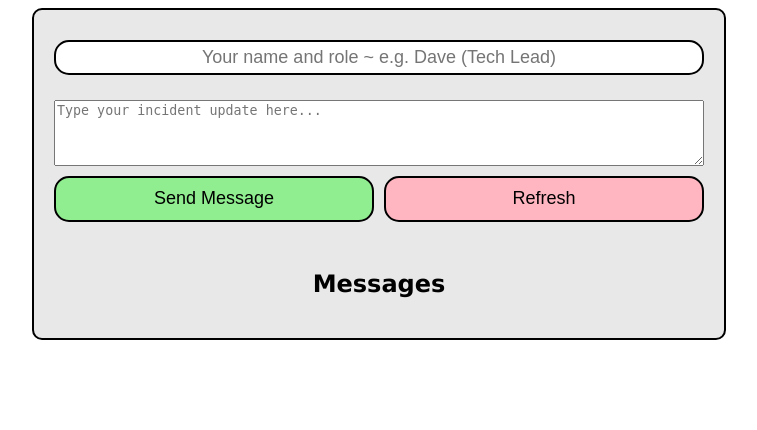
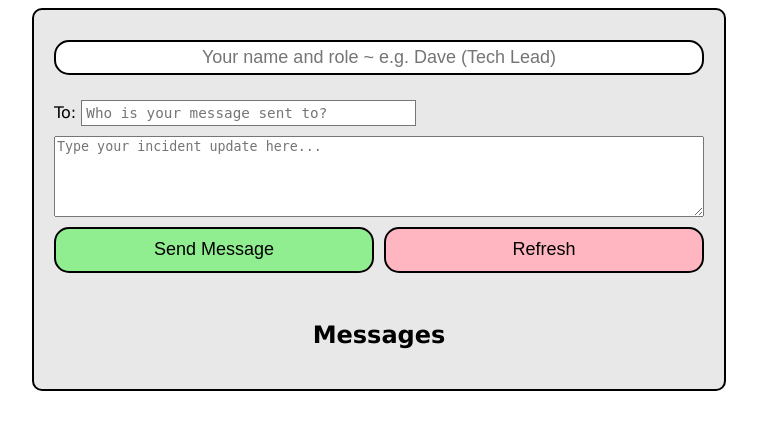
Before and after one commit to ingwaneorg/isigameko, a Flask app: template templates/team.html in a window 1280 px wide. Shown: the top 430 px of the page, without its empty margins (261-1018 px from the left). Run offline with Flask 3, Linux system fonts and the light colour scheme; the template is opened without the code that fills it, so the values that code supplies are empty.

Commit message:
Add a recipient to field

```diff
--- a/app.py
+++ b/app.py
@@ -114,6 +114,7 @@ def send_message(room_code):
         return jsonify({'success': False, 'error': 'Room not found'})
 
     data = request.get_json()
+    recipient = data.get('recipient', '').strip()
     message_text = html.escape(data.get('message', '').strip())
     learner_name = html.escape(data.get('learner_name', '').strip())
 
@@ -140,6 +141,7 @@ def send_message(room_code):
         'id': str(uuid.uuid4()),
         'learner_id': learner_id,
         'learner_name': learner_name or 'Anonymous',
+        'recipient': recipient,
         'message': message_text,
         'timestamp': datetime.now().isoformat()
     }
@@ -206,6 +208,7 @@ def inject_message(room_code):
         'id': str(uuid.uuid4()),
         'learner_id': 'SYSTEM',
         'learner_name': '🚨 INCIDENT UPDATE',
+        'recipient': '',
         'message': message_text,
         'timestamp': datetime.now().isoformat()
     }
--- a/static/app.css
+++ b/static/app.css
@@ -132,6 +132,21 @@ button.button3 {
   margin-top: 5px;
 }
 
+.row5 input[type=text] {
+    width: 50%;
+    font-size: 1.1em;
+    font-family: monospace;
+    text-align: left;
+    border-radius: 0;
+    background-color: field;
+    margin: 0em;
+    border-width: 1px;
+    border-style: solid;
+    border-color: light-dark(rgb(118, 118, 118), rgb(133, 133, 133));
+    padding: 4px;
+    white-space: pre-wrap;
+}
+
 div.status {
   font-size: 6rem;
   display: flex;
@@ -234,6 +249,12 @@ td {
   background-color: #f3f8ff;
 }
 
+.message-recipient {
+  font-weight: bold;
+  font-size: 0.9em;
+  margin-bottom: 6px;
+}
+
 /* Mobile devices */
 @media only screen and (max-width: 420px) {
   .main {
--- a/templates/admin.html
+++ b/templates/admin.html
@@ -115,6 +115,7 @@ function displayMessages(messages) {
                         </button>
                     </div>
                 </div>
+                ${message.recipient ? `<div class="message-recipient">To: ${message.recipient}</div>` : ''}
                 <div class="message-text">${message.message}</div>
                 <div style="font-size: 0.7em; color: #999; margin-top: 5px;">
                     ID: ${message.id}
--- a/templates/debrief.html
+++ b/templates/debrief.html
@@ -102,6 +102,7 @@ function displayMessages(messages) {
                     <span>${message.learner_name} - ${timestamp}</span>
                     <span style="color: #999; font-size: 0.8em; font-weight: normal;">${timingSuffix}</span>
                 </div>
+                ${message.recipient ? `<div class="message-recipient">To: ${message.recipient}</div>` : ''}
                 <div class="message-text">${message.message}</div>
             </div>
         `;
--- a/templates/team.html
+++ b/templates/team.html
@@ -21,22 +21,29 @@
         <input type="text"
                id="learner-name"
                pattern="[\-A-Za-z0-9 .]+"
-               title="Only letters, numbers, spaces, dots, and hyphens are allowed (max 30)"
+               title="Only letters, numbers, spaces, dots, and hyphens are allowed (max 50)"
                value="{{ learner_name }}"
                placeholder="Your name and role ~ e.g. Dave (Tech Lead)"
-               maxlength="30"
+               maxlength="50"
                autocomplete="off">
       </div>
     </div>
 
-    <div class="section-gap"></div>
-
     <div class="section">
+      <div class="section-gap"></div>
+      <div class="row5">To:
+        <input type="text"
+               id="recipient"
+               placeholder="Who is your message sent to?"
+               maxlength="50"
+               autocomplete="off">
+      </div>
+      <div class="row-gap"></div>
       <div class="row">
         <textarea id="message-input"
                   placeholder="Type your incident update here..."
                   maxlength="500"
-                  rows="4"
+                  rows="5"
                   style="width: 100%; resize: vertical;"></textarea>
       </div>
 
@@ -73,6 +80,7 @@ const roomCode = '{{ room.code }}';
 
 function sendMessage() {
     const learnerName = document.getElementById('learner-name').value.trim();
+    const recipientName = document.getElementById('recipient').value.trim();
     const messageText = document.getElementById('message-input').value.trim();
 
     // clear previous status
@@ -95,6 +103,7 @@ function sendMessage() {
             'Content-Type': 'application/json',
         },
         body: JSON.stringify({
+            recipient: recipientName,
             message: messageText,
             learner_name: learnerName
         })
@@ -102,6 +111,7 @@ function sendMessage() {
     .then(response => response.json())
     .then(data => {
         if (data.success) {
+            document.getElementById('recipient').value = '';
             document.getElementById('message-input').value = '';
             document.getElementById('status-message').textContent =
                 `Message sent at ${new Date().toLocaleTimeString()}`;
@@ -164,6 +174,7 @@ function displayMessages(messages) {
                 <div class="message-header">
                     ${message.learner_name} - ${timestamp}
                 </div>
+                ${message.recipient ? `<div class="message-recipient">To: ${message.recipient}</div>` : ''}
                 <div class="message-text">${message.message}</div>
             </div>
         `;
--- a/templates/tutor.html
+++ b/templates/tutor.html
@@ -177,6 +177,7 @@ function displayMessages(messages) {
                     <span>${message.learner_name} - ${timestamp}</span>
                     <span style="color: #999; font-size: 0.8em; font-weight: normal;">${timingSuffix}</span>
                 </div>
+                ${message.recipient ? `<div class="message-recipient">To: ${message.recipient}</div>` : ''}
                 <div class="message-text">${message.message}</div>
             </div>
         `;
```
